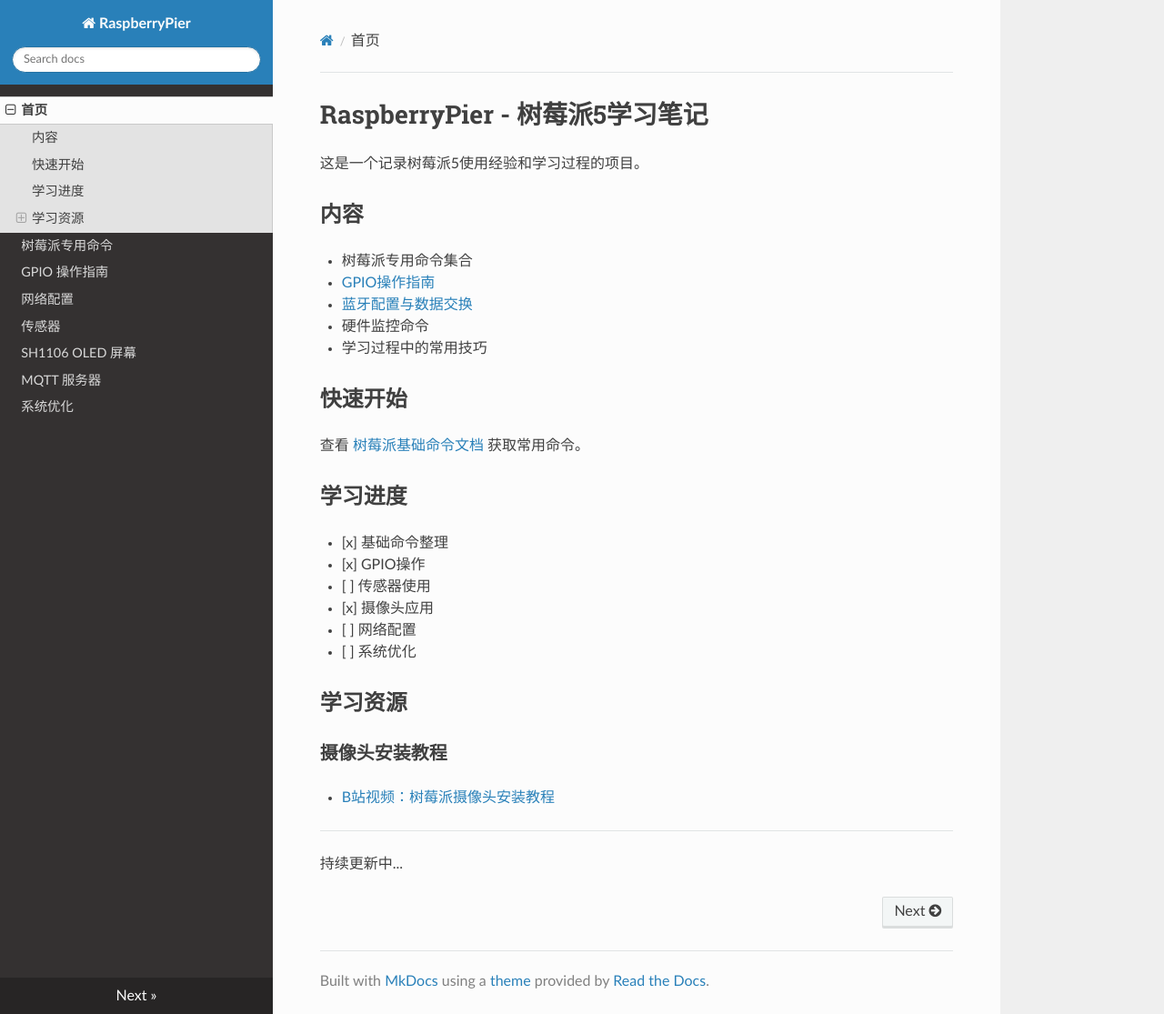
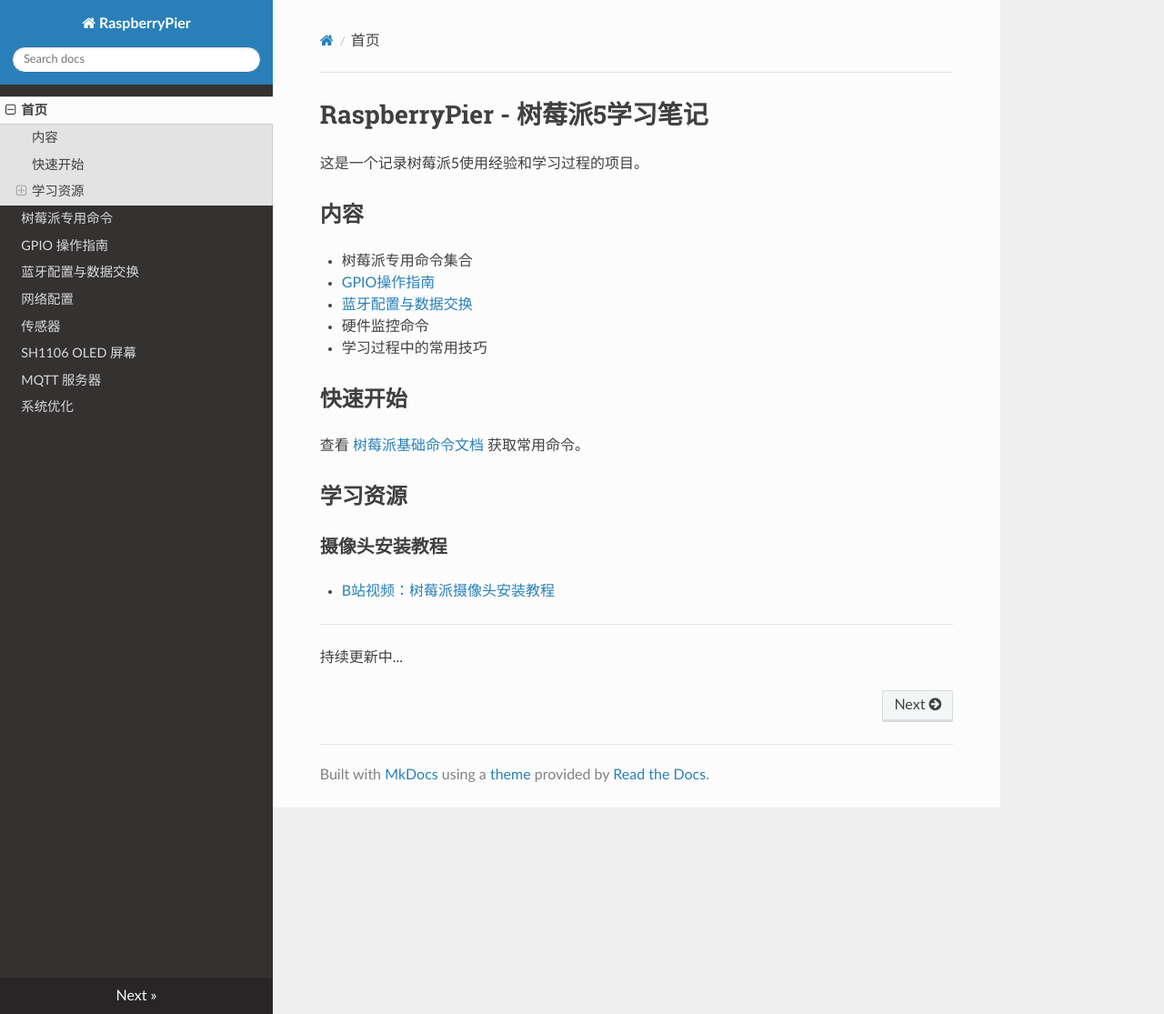
Before and after one commit to SwartzMss/RaspberryPier, an MkDocs documentation site: the page built from docs/index.md, in a window 1280 px wide and 1115 px high. Shown: the whole window at 91% size. Built offline with MkDocs 1.6.1, drawn with Linux system fonts in a browser that asks for light colours; nearby versions of some CDN libraries.

Commit message:
docs: remove progress checklist

```diff
--- a/docs/index.md
+++ b/docs/index.md
@@ -15,15 +15,6 @@
 
 查看 [树莓派基础命令文档](./commands.md) 获取常用命令。
 
-## 学习进度
-
-- [x] 基础命令整理
-- [x] GPIO操作
-- [ ] 传感器使用
-- [x] 摄像头应用
-- [ ] 网络配置
-- [ ] 系统优化
-
 ## 学习资源
 
 ### 摄像头安装教程
--- a/mkdocs.yml
+++ b/mkdocs.yml
@@ -12,6 +12,7 @@
   - 首页: index.md
   - 树莓派专用命令: commands.md
   - GPIO 操作指南: gpio.md
+  - 蓝牙配置与数据交换: bluetooth.md
   - 网络配置: network.md
   - 传感器: sensors.md
   - SH1106 OLED 屏幕: oled.md
```
Also changed, not shown: docs/network.md (+0 -5 lines), docs/sensors.md (+0 -5 lines), docs/system_optimization.md (+0 -5 lines).
